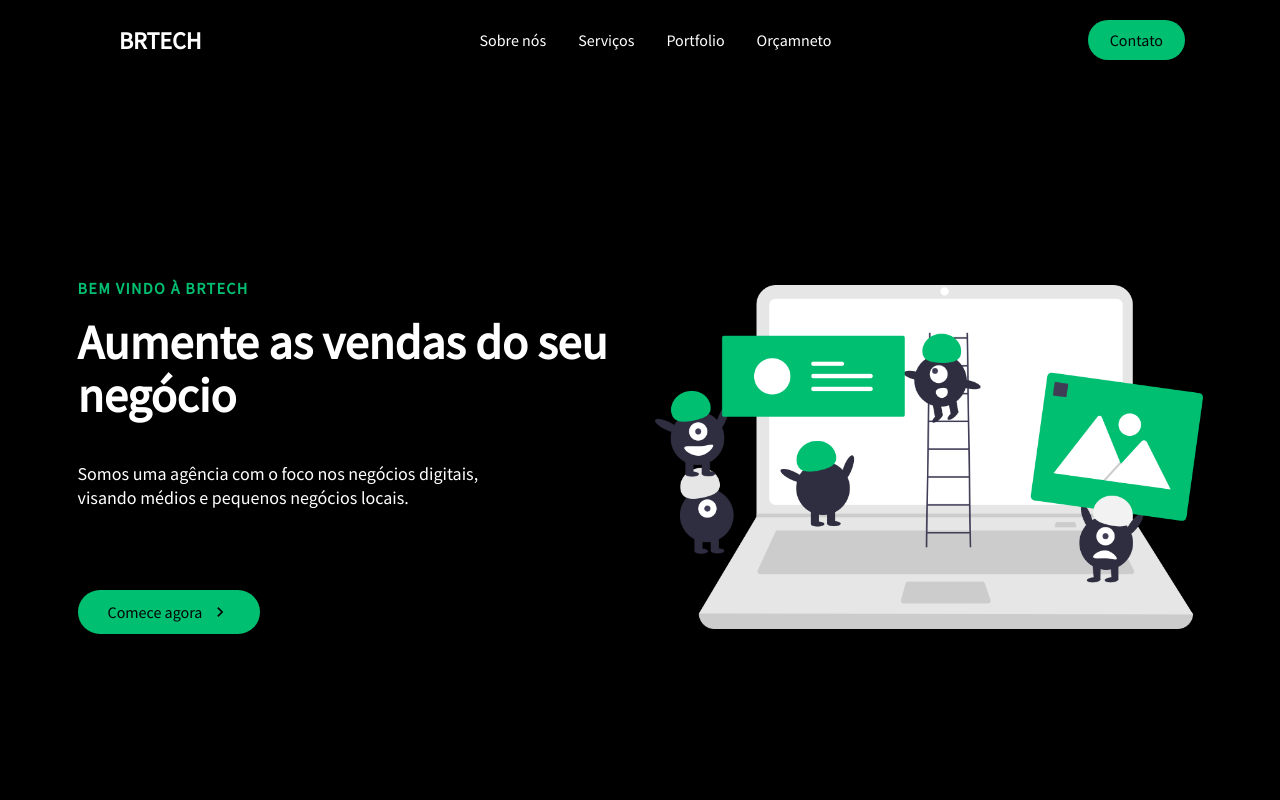
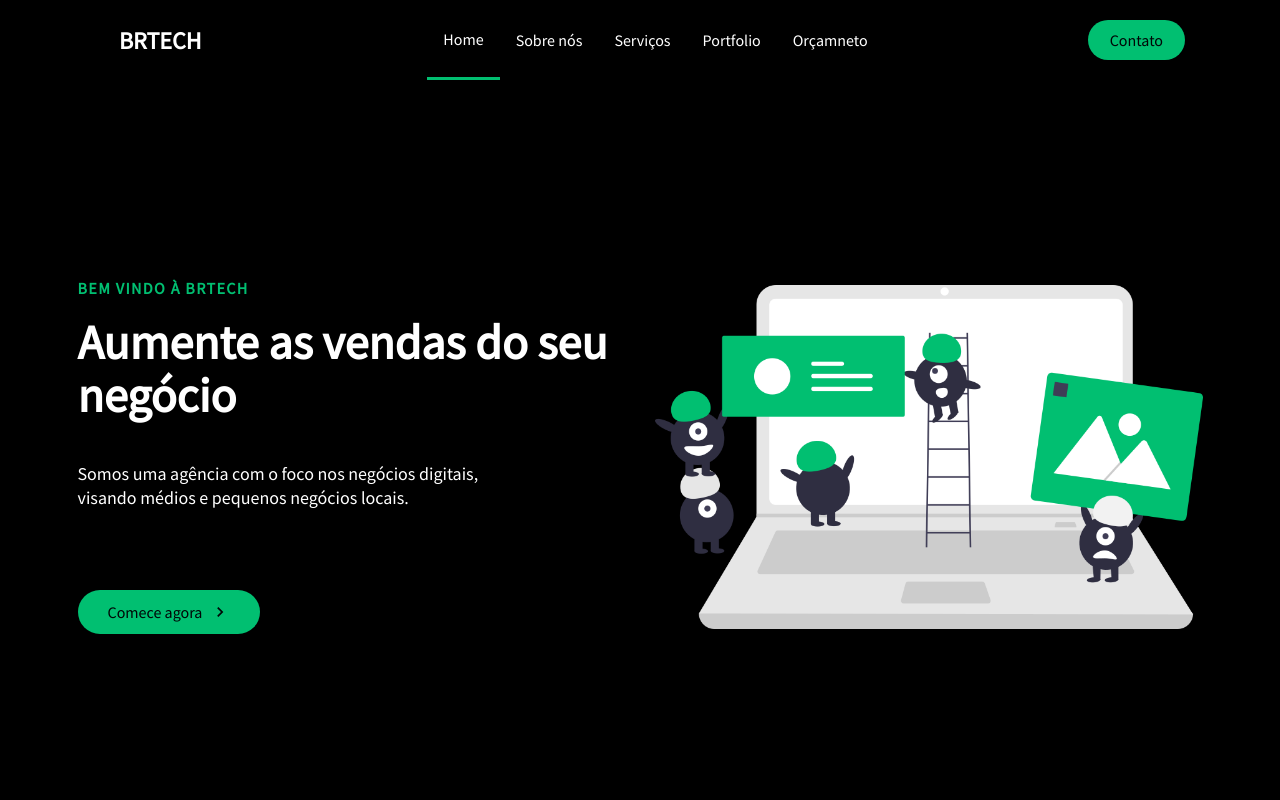
Before and after one commit to thiagomenegotto/website-brtech, a React (Create React App) app: page / in a window 1280 px wide. Shown: the top 800 px of the page. Built offline with nearby package versions, Linux system fonts and the light colour scheme.

Commit message:
fix(): update Sidebar and Navbar

```diff
--- a/src/components/Navbar/index.js
+++ b/src/components/Navbar/index.js
@@ -44,6 +44,15 @@ const Navbar = ({ toggle }) => {
               <FaBars />
             </MobileIcon>
             <NavMenu>
+              <NavItem>
+                <NavLinks to='home'
+                  smooth={true}
+                  duration={500}
+                  spy={true}
+                  exact='true'
+                  offset={-80}
+                >Home</NavLinks>
+              </NavItem>
               <NavItem>
                 <NavLinks to='about'
                   smooth={true}
--- a/src/components/Sidebar/Sidebar.elements.js
+++ b/src/components/Sidebar/Sidebar.elements.js
@@ -1,5 +1,4 @@
 import styled from 'styled-components';
-import { Link as LinkR } from 'react-router-dom';
 import { Link as LinkS } from 'react-scroll';
 import { FaTimes } from 'react-icons/fa';
 
@@ -69,7 +68,7 @@ export const SideBtnWrap = styled.div`
   justify-content: center;
 `;
 
-export const SidebarRoute = styled(LinkR)`
+export const SidebarRoute = styled.a`
   border-radius: 50px;
   background: #01bf71;
   white-space: nowrap;
--- a/src/components/Sidebar/index.js
+++ b/src/components/Sidebar/index.js
@@ -24,10 +24,9 @@ const Sidebar = ({ isOpen, toggle }) => {
           <SidebarLink to='service' onClick={toggle}>Serviços</SidebarLink>
           <SidebarLink to='portfolio' onClick={toggle}>Portfolio</SidebarLink>
           <SidebarLink to='pricing' onClick={toggle}>Orçamneto</SidebarLink>
-          <SidebarLink to='contact' onClick={toggle}>Contato</SidebarLink>
         </SidebarMenu>
         <SideBtnWrap>
-          <SidebarRoute to='/contact'>Me chame</SidebarRoute>
+          <SidebarRoute href="https://wa.me/5542988044920" target="_black">Me chame</SidebarRoute>
         </SideBtnWrap>
       </SidebarWrapper>
     </SidebarContainer>
```
